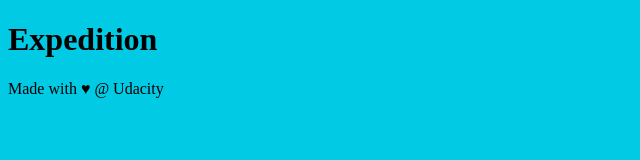
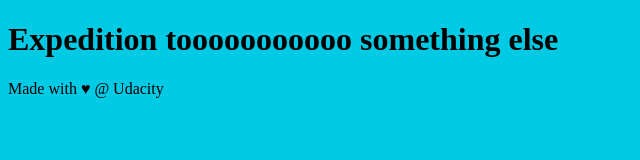
Before and after one commit to DanyalMaq/GitHub-Practice, a plain HTML site: page index.html in a window 1280 px wide. Shown: the whole page, without its empty margins (0-640 px from the left). Drawn offline with Linux system fonts and the light colour scheme; files that its build step writes are made by us from their sources; files whose address does not match are found by name.

Commit message:
main branch addition

```diff
--- a/index.html
+++ b/index.html
@@ -10,7 +10,7 @@
 <body>
 
     <header>
-        <h1>Expedition</h1>
+        <h1>Expedition tooooooooooo something else</h1>
     </header>
 
     <div class="container">
```
